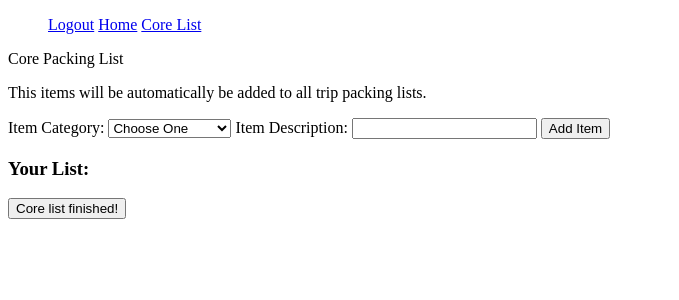
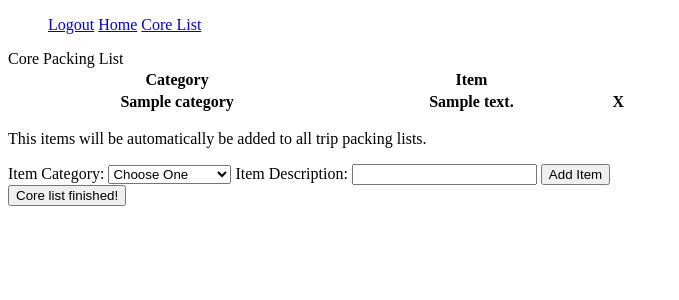
Before and after one commit to khdouglass/packbright, a Flask app: page /core_list in a window 1280 px wide. Shown: the top 300 px of the page, without its empty margins (0-679 px from the left). Run offline with Flask 2, Linux system fonts and the light colour scheme; the visitor is signed in with stand-in values (Sample User, id 1); tables that the repository leaves empty hold one stand-in row (values such as "Sample post"); lists and menus that the app fills with data are empty; some libraries are stand-ins or nearby versions.

Commit message:
Added helper functions, testing.

```diff
--- a/seed.py
+++ b/seed.py
@@ -35,7 +35,7 @@ def load_trips():
 def load_locations():
     """Load locations into database."""
 
-    locations = ['Seattle', 'Disneyland', 'Lake Tahoe', 'New York City', 'Yellowstone']
+    locations = ['Seattle, WA, United States','Los Angeles, CA, United States', 'New York, NY, United States']
 
     for location in locations:
         new_location = Location(location_name=location)
@@ -97,7 +97,7 @@ def load_weather_summary():
               ('Mostly Cloudy', '/static/img/mostlycloudy.png'), ('Mostly Sunny', '/static/img/mostlysunny.png'),
               ('Partly Cloudy', '/static/img/partlycloudy.png'), ('Partly Sunny', '/static/img/partlysunny.png'),
               ('Sleet', '/static/img/sleet.png'), ('Snow', '/static/img/snow.png'), ('Sunny', '/static/img/sunny.png'),
-              ('Thunderstorms', '/static/img/tstorms.png'), ('Unknown', '/static/img/unknown.png'), ('Overcast', '/static/img/cloudy.png')]
+              ('Thunderstorm', '/static/img/tstorms.png'), ('Unknown', '/static/img/unknown.png'), ('Overcast', '/static/img/cloudy.png')]
 
     for image in images:
         new_image = WeatherSummary(weather_summary_id=image[0], icon_url=image[1])
@@ -144,7 +144,7 @@ def load_categories():
     categories = ['Jeans', 'Pants', 'Shorts', 'Skirts', 'Dress', 'Tank Top', 'Shirt',
                   'Sweater', 'Turtleneck', 'Jacket', 'Shoes', 'Suit',
                   'Swimsuit','Socks', 'Undergarments', 'Jewelry', 'Belt', 'Scarf',
-                  'Hair Accessories', 'Hair Styling Tools', 'Make Up', 'Tolietries']
+                  'Hair Products / Tools', 'Make Up', 'Tolietries', 'Technology']
 
     for category in categories:
         new_category = Category(category_name=category)
--- a/server.py
+++ b/server.py
@@ -3,6 +3,7 @@
 from jinja2 import StrictUndefined
 import urllib2
 import json
+import helper_functions
 from random import choice
 
 from flask import Flask, render_template, request, flash, redirect, session, jsonify
@@ -103,8 +104,12 @@ def logout():
 def user_landing(user_id):
     """Display user landing page."""
 
-    # query db for user's trips to display
+    # gtet user's trips to from db to display
     trips = db.session.query(Trip.trip_name).filter_by(user_id=user_id).all()
+
+    # clear session for new trip
+    if 'trip_name' in session:
+        del session['trip_name']
 
     return render_template('user_landing.html', trips=trips)
 
@@ -113,57 +118,73 @@ def user_landing(user_id):
 def core_list():
     """Create user core packling list."""
 
+    # get user_id from session
     user_id = session['user_id']
 
-    # query db for user's core list
-    core_list_id = db.session.query(CoreList.core_list_id).filter_by(user_id='user_id').first()
+    # get core list items and categories from db
+    core_list = db.session.query(Item.description, Category.category_name, CoreListItem.core_list_item_id).join(CoreListItem, CoreList, Category).filter(CoreList.user_id==user_id).all()
+    categories = db.session.query(Category.category_name).order_by(Category.category_name).all()
 
-    # create user's core list in db
-    if core_list_id is not None:
-        core_list = db.session.query(Item.description, Category.category_name).join(CoreListItem, CoreList, Category).filter(CoreList.user_id=='user_id').all()
 
-        return render_template('core_list.html', core_list=core_list)
-    else:
-        # get categories from DB
-        categories = db.session.query(Category.category_name).order_by(Category.category_name).all()
-
-        return render_template('create_core_list.html', categories=categories)
+    return render_template('create_core_list.html', core_list=core_list, categories=categories)
 
 
 @app.route('/create_core_list', methods=['POST'])
 def process_core_list():
     """Add items to user's core packing list."""
 
+    # get user_id from session
+    user_id = session['user_id']
 
-    # else:
-    #     core_list_id = CoreList(user_id='user_id')
-    #     db.session.add(core_list_id)
-    #     db.session.commit()
+    # get core_list_id from db
+    core_list_id = db.session.query(CoreList.core_list_id).filter_by(user_id=user_id).first()
+    core_list_id = core_list_id[0]
 
+    if core_list_id is None:
+        user_core_list = CoreList(user_id=user_id)
+        db.session.add(user_core_list)
+        db.session.commit()
+        core_list_id = user_core_list.core_list_id
 
-    # get user input from html
+    # get user input from form
     item_category = request.form.get('category')
     item_description = request.form.get('description')
 
-    # query db for id associated with item_category
-    category_id = db.session.query(Category.category_id).filter_by(category_name=item_category).one()
+    # create new item in db
+    new_item = helper_functions.get_new_item(item_category, item_description)
 
-    # query db for item matching category and description from user
-    new_item = db.session.query(Item).filter_by(category_id=category_id, description=item_description).first()
+    # create new core item in db
+    new_core_item = helper_functions.get_core_item(core_list_id, new_item.item_id)
 
-    # create new item if not in db
-    if new_item is None:
-        new_item = Item(category_id=category_id, description=item_description)
-        db.session.add(new_item)
-        db.session.commit()
+    # get core list id for core list item
+    core_item_id = new_core_item.core_list_item_id
+    # get item description and category from db
+    core_item_details = db.session.query(Item.description, Category.category_name).join(Category, CoreListItem).filter_by(core_list_item_id=core_item_id).one()
+    core_item_dict = {}
 
-    #create new core_list_items instance
-    core_list_item = CoreListItem(core_list_id=core_list_id, item_id=new_item.item_id)
-    db.session.add(core_list_item)
+    # add item info to dictionary
+    core_item_dict['core_item_id'] = core_item_id
+    core_item_dict['category'] = core_item_details[1]
+    core_item_dict['description'] = core_item_details[0]
 
+    # return dictionary in json
+    return jsonify(core_item_dict)
+
+
+@app.route('/remove_core_item')
+def remove_core_item():
+    """Remove item from location visit list."""
+
+    item_id = request.args.get('item_id')
+
+    # get item from db
+    item = db.session.query(CoreListItem).filter_by(core_list_item_id=item_id).first()
+
+    # delete item from location_visit_items table
+    db.session.delete(item)
     db.session.commit()
 
-    return "Item added"
+    return "Item deleted"
 
 
 @app.route('/new_trip')
@@ -292,6 +313,7 @@ def add_item():
     # get user input from html
     item_category = request.form.get('category')
     item_description = request.form.get('description')
+    item_location = request.form.get('location')
 
     # query db for id associated with item_category
     category_id = db.session.query(Category.category_id).filter_by(category_name=item_category).one()
@@ -305,26 +327,51 @@ def add_item():
         db.session.add(new_item)
         db.session.commit()
 
-    # get location id from session
-    location_visit_id = session['location_visit_id']
+    if item_location:
+        trip_id = session['trip_id']
+        location_id = db.session.query(Location.location_id).filter_by(location_name=item_location)
+        location_visit_id = db.session.query(LocationVisit.location_visit_id).filter_by(location_id=location_id, trip_id=trip_id).one()
 
-    #create new location_visit_items instance
-    new_location_visit_item = LocationVisitItem(location_visit_id=location_visit_id, item_id=new_item.item_id)
+        new_location_visit_item = LocationVisitItem(location_visit_id=location_visit_id, item_id=new_item.item_id)
 
-    db.session.add(new_location_visit_item)
-    db.session.commit()
+        db.session.add(new_location_visit_item)
+        db.session.commit()
 
-    item_id = new_location_visit_item.location_visit_items_id
+        item_id = new_location_visit_item.location_visit_items_id
 
-    item_details = db.session.query(Item.description, Category.category_name).join(Category, LocationVisitItem).filter_by(location_visit_items_id=item_id).one()
+        item_details = db.session.query(Item.description, Category.category_name).join(Category, LocationVisitItem).filter_by(location_visit_items_id=item_id).one()
 
-    item_dict = {}
 
-    item_dict['location_visit_items_id'] = item_id
-    item_dict['category'] = item_details[1]
-    item_dict['description'] = item_details[0]
+        item_dict = {}
 
-    return jsonify(item_dict)
+        item_dict['location_visit_items_id'] = item_id
+        item_dict['category'] = item_details[1]
+        item_dict['description'] = item_details[0]
+        item_dict['location'] = item_location
+
+        return jsonify(item_dict)
+    else:
+        # get location id from session
+        location_visit_id = session['location_visit_id']
+
+        #create new location_visit_items instance
+        new_location_visit_item = LocationVisitItem(location_visit_id=location_visit_id, item_id=new_item.item_id)
+
+        db.session.add(new_location_visit_item)
+        db.session.commit()
+
+        item_id = new_location_visit_item.location_visit_items_id
+
+        item_details = db.session.query(Item.description, Category.category_name).join(Category, LocationVisitItem).filter_by(location_visit_items_id=item_id).one()
+
+
+        item_dict = {}
+
+        item_dict['location_visit_items_id'] = item_id
+        item_dict['category'] = item_details[1]
+        item_dict['description'] = item_details[0]
+
+        return jsonify(item_dict)
 
 
 @app.route('/remove_item')
@@ -335,7 +382,6 @@ def remove_item():
 
     # get item from db
     item = db.session.query(LocationVisitItem).filter_by(location_visit_items_id=item_id).first()
-    print item
 
     # delete item from location_visit_items table
     db.session.delete(item)
@@ -351,16 +397,24 @@ def complete_list(trip_name):
     user_id = session['user_id']
 
     trip_id = db.session.query(Trip.trip_id).filter_by(trip_name=trip_name).one()
+    location_list = db.session.query(Location.location_name).join(LocationVisit, Trip).filter_by(trip_id=trip_id).all()
+
+    session['trip_id'] = trip_id
+
+    # get list of categories from db
+    categories = db.session.query(Category.category_name).order_by(Category.category_name).all()
 
     # query db for location weather
     location_weather_list = db.session.query(Weather.temperature_high, Weather.temperature_low, WeatherSummary.icon_url, Location.location_name).join(WeatherSummary, LocationVisit, Location).filter(LocationVisit.trip_id==trip_id).all()
 
     # query db for trip items
     trip_locations = db.session.query(LocationVisit.location_visit_id).join(Trip).filter_by(trip_name=trip_name).all()
-    items = db.session.query(Item.description, Item.item_id, Location.location_name, Category.category_name).join(LocationVisitItem, LocationVisit, Category, Location).filter(LocationVisit.location_visit_id.in_(trip_locations)).all()
+    items = db.session.query(Item.description, LocationVisitItem.location_visit_items_id, Location.location_name, Category.category_name).join(LocationVisitItem, LocationVisit, Category, Location).filter(LocationVisit.location_visit_id.in_(trip_locations)).all()
     core_list = db.session.query(Item.description, Category.category_name).join(CoreListItem, CoreList, Category).filter(CoreList.user_id==user_id).all()
 
-    return render_template('packing_list.html', items=items, trip_name=trip_name, core_list=core_list, location_weather_list=location_weather_list)
+    return render_template('packing_list.html', items=items, trip_name=trip_name, core_list=core_list,
+                                                location_weather_list=location_weather_list, categories=categories,
+                                                location_list=location_list)
 
 
 @app.route('/reset_trip')
--- a/static/js/location.js
+++ b/static/js/location.js
@@ -1,9 +1,14 @@
 "use strict";
 
-var input = document.getElementById('autocomplete');
-var autocomplete = new google.maps.places.Autocomplete(input, {types: ['(cities)']});
+$( document ).ready(function() {
+
+    var input = document.getElementById('autocomplete');
+    var autocomplete = new google.maps.places.Autocomplete(input, {types: ['(cities)']});
 
 
-google.maps.event.addListener(autocomplete, 'place_changed', function(){
- var place = autocomplete.getPlace();
+    google.maps.event.addListener(autocomplete, 'place_changed', function(){
+    var place = autocomplete.getPlace();
+    });
+
+
 });
--- a/templates/core_list.html
+++ b/templates/core_list.html
@@ -3,6 +3,7 @@
 {% block title %}PACK MANAGER{% endblock %}
 
 {% block content %}
+
     <table style='width:40%' id='packing-list' class='tablesorter'>
     <h1>Core Packing List</h1>
     <thead>
--- a/templates/create_core_list.html
+++ b/templates/create_core_list.html
@@ -5,7 +5,27 @@
 {% block content %}
 
     <div>Core Packing List</div>
+
+    <table id='core-list' class='tablesorter' style='width:50%'>
+        <thead>
+            <tr>
+                <th>Category</th>
+                <th>Item</th>
+            </tr>
+        </thead>
+        <tbody>
+            {% for item in core_list %}
+            <tr id='{{ item[2] }}'>
+                <th>{{ item[1] }}</th>
+                <th>{{ item[0] }}</th>
+                <th><div class='remove'>X</div></th>
+            </tr>
+            {% endfor %}
+        </tbody>
+    </table>
+
     <p>This items will be automatically be added to all trip packing lists.</p>
+
     <form id='new-item' method='POST'>
         Item Category:
         <select id='item-category' name='category'>
@@ -18,16 +38,29 @@
         <input type="Submit" value='Add Item'>
     </form>
 
-    <h3 id='item-list'> Your List: </h3>
-
-    <form action='/user_landing'>
+    <form action='/user_landing/{{ session["user_id"] }}'>
         <input type='submit' value='Core list finished!'>
     </form>
 
     <script src='https://code.jquery.com/jquery.js'></script>
-    <script src='/static/js/location.js' type='text/javascript'></script>
+    <script type="text/javascript" src="https://mottie.github.io/tablesorter/dist/js/jquery.tablesorter.min.js"></script>
 
     <script>
+
+    $(document).ready(function() {
+        $("#core-list").tablesorter();
+    }
+    );
+
+    function displayItem(result) {
+        console.log(result.core_item_id);
+        $('#core-list tbody').prepend(
+            '<tr id='+result.core_item_id+'>'+
+            '<th>'+result.category+'</th><th>'+result.description+'</th>'+
+            '<th><div class="remove">X</div></th></tr>');
+    }
+
+
     function addItem(evt) {
         evt.preventDefault();
 
@@ -36,12 +69,24 @@
             "description": $('#item-description').val()
         };
 
-        $.post("/core_list", formInputs);
-        $("#item-list").after('<p>['+formInputs['category']+'] '+formInputs['description']+'</p>');
+        $.post("/create_core_list", formInputs, displayItem);
         $("#item-description").val("");
+
     }
 
     $('#new-item').on('submit', addItem);
+
+
+    $(document).on('click','.remove',function(){
+        console.log('hi');
+        var id = $(this).closest('tr').attr("id");
+        $.get('/remove_core_item', {item_id: id});
+        $(this).closest("tr").remove();
+        console.log(id);
+
+    });
+
+
     </script>
 
 {% endblock %}
--- a/templates/create_list.html
+++ b/templates/create_list.html
@@ -3,6 +3,7 @@
 {% block title %}PACK MANAGER{% endblock %}
 
 {% block content %}
+
     <script type='text/javascript' src="https://maps.googleapis.com/maps/api/js?key=AIzaSyAzyl6IGlGGmnVCqHiAluta6VfjuGf6Fec&libraries=places"></script>
     <style>
         .weather {
@@ -56,7 +57,6 @@
         <input type="Submit" value='Add Item'>
     </form>
 
-    <!-- <p id='item-list'> Your List: </p> -->
     <table id='packing-list' class='tablesorter' style="width:50%" >
         <thead>
             <tr>
--- a/templates/new_trip.html
+++ b/templates/new_trip.html
@@ -3,6 +3,7 @@
 {% block title %}PACK MANAGER{% endblock %}
 
 {% block content %}
+
     <style>
       .weather {
           display: inline-block;
```
Also changed, not shown: helper_functions.py (added, +33 -0 lines), model.py (+38 -2 lines), templates/packing_list.html (+49 -0 lines), templates/user_landing.html (+4 -4 lines), test.py (added, +59 -0 lines).
